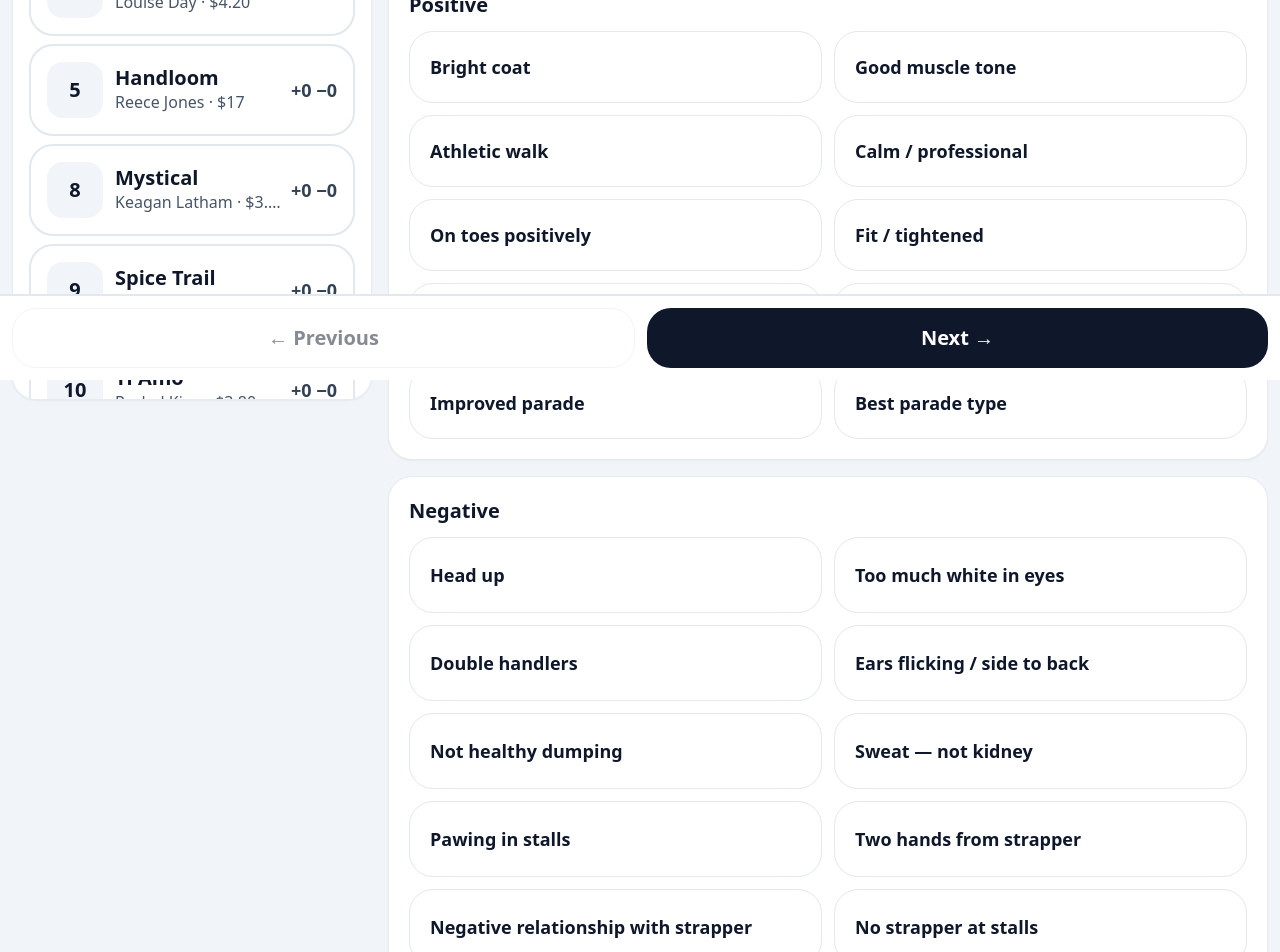
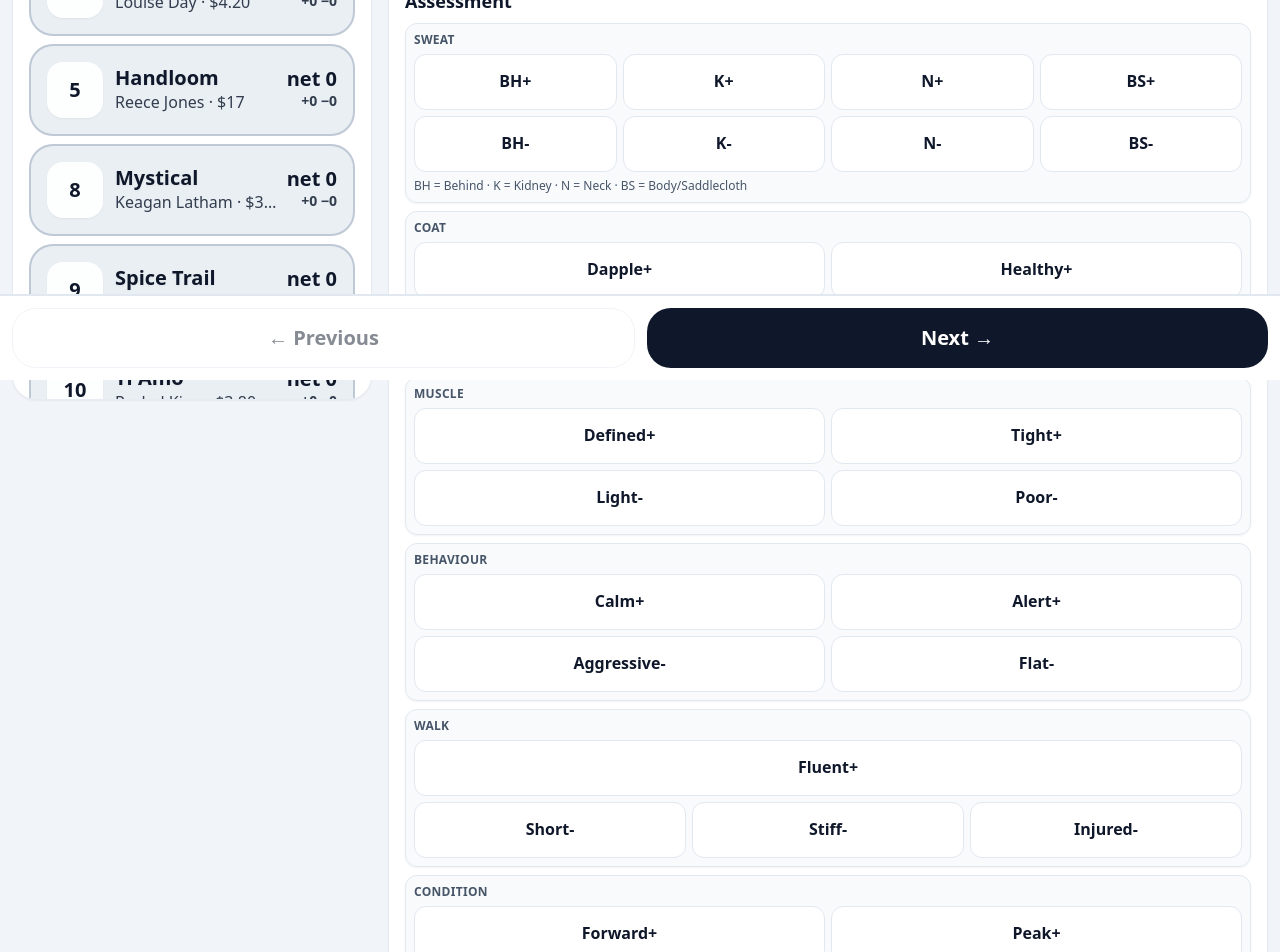
Before and after one commit to ConcilioGH/mounting-yard-pwa, a Next.js app: page / in a window 1280 px wide. Shown: the part 420-1372 px from the top of the page. Built offline with nearby package versions, Linux system fonts and the light colour scheme.

Commit message:
group raceday factors and field colours

```diff
--- a/src/components/mounting-yard-app.tsx
+++ b/src/components/mounting-yard-app.tsx
@@ -4,7 +4,15 @@ import React, { useCallback, useEffect, useMemo, useRef, useState } from "react"
 import { Card, CardContent } from "@/components/ui/card";
 import { Button } from "@/components/ui/button";
 import { Tabs, TabsList, TabsTrigger } from "@/components/ui/tabs";
-import { DEFAULT_RACES, gearLocations, gearTiles, negativeItems, positiveItems } from "@/lib/constants";
+import {
+  DEFAULT_RACES,
+  gearLocations,
+  gearTiles,
+  racedayCompactGroups,
+  SWEAT_LEGEND,
+  SWEAT_NEG_ROW,
+  SWEAT_POS_ROW,
+} from "@/lib/constants";
 import {
   clearAllAssessments,
   loadAllAssessments,
@@ -30,21 +38,37 @@ function totals(a: Assessment | undefined) {
   return { pos, neg, net: pos - neg };
 }
 
-function renderPhysicalValue(loc: number): React.ReactNode {
+function physicalDigitAtLocation(loc: number): React.ReactNode {
   if (loc < 1 || loc > 5) return null;
   const textCls = "text-3xl font-bold leading-none text-red-600 tabular-nums";
   switch (loc) {
     case 1:
-      return <span className={cn("pointer-events-none absolute bottom-1 left-1", textCls)}>{loc}</span>;
+      return (
+        <span key={loc} className={cn("pointer-events-none absolute bottom-1 left-1 z-10", textCls)}>
+          {loc}
+        </span>
+      );
     case 2:
-      return <span className={cn("pointer-events-none absolute top-1 left-1", textCls)}>{loc}</span>;
+      return (
+        <span key={loc} className={cn("pointer-events-none absolute top-1 left-1 z-10", textCls)}>
+          {loc}
+        </span>
+      );
     case 3:
-      return <span className={cn("pointer-events-none absolute top-1 right-1", textCls)}>{loc}</span>;
+      return (
+        <span key={loc} className={cn("pointer-events-none absolute top-1 right-1 z-10", textCls)}>
+          {loc}
+        </span>
+      );
     case 4:
-      return <span className={cn("pointer-events-none absolute bottom-1 right-1", textCls)}>{loc}</span>;
+      return (
+        <span key={loc} className={cn("pointer-events-none absolute bottom-1 right-1 z-10", textCls)}>
+          {loc}
+        </span>
+      );
     case 5:
       return (
-        <span className="pointer-events-none absolute inset-0 flex items-center justify-center">
+        <span key={loc} className="pointer-events-none absolute inset-0 z-[5] flex items-center justify-center">
           <span className={textCls}>{loc}</span>
         </span>
       );
@@ -52,6 +76,33 @@ function renderPhysicalValue(loc: number): React.ReactNode {
       return null;
   }
 }
+
+function renderPhysicalValue(locs: number[] | undefined): React.ReactNode {
+  if (!locs?.length) return null;
+  const uniq = [...new Set(locs.filter((n) => n >= 1 && n <= 5))].sort((a, b) => a - b);
+  if (uniq.length === 0) return null;
+  return <>{uniq.map((loc) => physicalDigitAtLocation(loc))}</>;
+}
+
+/** Net = total_positive − total_negative; soft tints for outdoor readability. */
+function runnerNetBackground(net: number): string {
+  if (net >= 3) return "bg-emerald-300/80";
+  if (net === 2) return "bg-emerald-200/85";
+  if (net === 1) return "bg-emerald-100/90";
+  if (net === 0) return "bg-slate-200/70";
+  if (net === -1) return "bg-orange-100/90";
+  if (net === -2) return "bg-orange-200/85";
+  return "bg-red-200/80";
+}
+
+function formatNet(n: number) {
+  return `${n > 0 ? "+" : ""}${n}`;
+}
+
+const compactFactorBtn =
+  "h-auto min-h-[3.25rem] flex-col gap-0.5 rounded-xl px-1.5 py-1.5 text-center text-[0.95rem] font-bold leading-tight sm:min-h-[3.5rem] sm:px-2 sm:text-base";
+const compactMarksPos = "text-xl font-bold leading-none text-green-700 sm:text-2xl";
+const compactMarksNeg = "text-xl font-bold leading-none text-red-700 sm:text-2xl";
 
 export default function MountingYardApp() {
   const [hydrated, setHydrated] = useState(false);
@@ -104,17 +155,6 @@ export default function MountingYardApp() {
   }, [flushPending]);
 
   useEffect(() => {
-    if (!gearPicker) return;
-    const onPointerDown = (e: PointerEvent) => {
-      const el = gearTilesRef.current;
-      if (el?.contains(e.target as Node)) return;
-      setGearPicker(null);
-    };
-    document.addEventListener("pointerdown", onPointerDown);
-    return () => document.removeEventListener("pointerdown", onPointerDown);
-  }, [gearPicker]);
-
-  useEffect(() => {
     void (async () => {
       try {
         await seedRacesIfEmpty();
@@ -144,15 +184,24 @@ export default function MountingYardApp() {
   const record = key ? data[key] ?? emptyAssessment() : emptyAssessment();
 
   useEffect(() => {
+    setGearPicker(null);
+  }, [raceId, selectedRunner]);
+
+  useEffect(() => {
     if (!key) return;
     const prev = prevKeyRef.current;
     prevKeyRef.current = key;
     keyRef.current = key;
     if (prev && prev !== key) {
-      setGearPicker(null);
       void persistSnapshot();
     }
   }, [key, persistSnapshot]);
+
+  const closePhysicalPickerIfOutside = (e: React.PointerEvent) => {
+    if (!gearPicker) return;
+    if (gearTilesRef.current?.contains(e.target as Node)) return;
+    setGearPicker(null);
+  };
 
   const updateRecord = useCallback(
     (patch: Partial<Assessment>) => {
@@ -181,23 +230,24 @@ export default function MountingYardApp() {
 
   const selectGearLocation = (tile: GearTileCode, location: number) => {
     updateRecord({ gear: applyGearTileSelection(record.gear, tile, location) });
-    setGearPicker(null);
   };
 
   const { pos: totalPositive, neg: totalNegative, net } = totals(record);
 
-  const orderedRunners = race?.runners ?? [];
+  const orderedRunners = useMemo(() => race?.runners ?? [], [race]);
   const runnerIndex = orderedRunners.findIndex((r) => r.no === selectedRunner);
   const canPrev = runnerIndex > 0;
   const canNext = runnerIndex >= 0 && runnerIndex < orderedRunners.length - 1;
 
   const goPrev = useCallback(() => {
     if (!canPrev) return;
+    setGearPicker(null);
     setSelectedRunner(orderedRunners[runnerIndex - 1]!.no);
   }, [canPrev, orderedRunners, runnerIndex]);
 
   const goNext = useCallback(() => {
     if (!canNext) return;
+    setGearPicker(null);
     setSelectedRunner(orderedRunners[runnerIndex + 1]!.no);
   }, [canNext, orderedRunners, runnerIndex]);
 
@@ -274,6 +324,7 @@ export default function MountingYardApp() {
           <Tabs
             value={raceId}
             onValueChange={(v) => {
+              setGearPicker(null);
               const nextRace = races.find((r) => r.id === v) ?? races[0];
               if (!nextRace) return;
               setRaceId(nextRace.id);
@@ -302,35 +353,40 @@ export default function MountingYardApp() {
                   runners.map((r) => {
                     const rkey = makeKey(race.id, r.no);
                     const rec = data[rkey];
-                    const { pos, neg } = totals(rec);
+                    const { pos, neg, net } = totals(rec);
                     const active = selectedRunner === r.no;
+                    const tint = runnerNetBackground(net);
                     return (
                       <button
                         key={r.no}
                         type="button"
-                        onClick={() => setSelectedRunner(r.no)}
-                        className={`w-full rounded-3xl border-2 p-4 text-left transition active:scale-[0.99] ${
-                          active ? "border-slate-900 bg-slate-900 text-white shadow-md" : "border-slate-200 bg-white"
-                        }`}
+                        onClick={() => {
+                          setGearPicker(null);
+                          setSelectedRunner(r.no);
+                        }}
+                        className={cn(
+                          "w-full rounded-3xl border-2 p-4 text-left text-slate-900 transition active:scale-[0.99]",
+                          tint,
+                          active ? "border-slate-900 shadow-lg ring-2 ring-slate-900 ring-offset-2 ring-offset-slate-100" : "border-slate-400/50",
+                        )}
                       >
                         <div className="flex items-center justify-between gap-2">
                           <div className="flex min-w-0 items-center gap-3">
-                            <div
-                              className={`flex h-14 w-14 shrink-0 items-center justify-center rounded-2xl text-xl font-bold ${
-                                active ? "bg-white text-slate-900" : "bg-slate-100 text-slate-900"
-                              }`}
-                            >
+                            <div className="flex h-14 w-14 shrink-0 items-center justify-center rounded-2xl bg-white/90 text-xl font-bold text-slate-900 shadow-sm backdrop-blur-sm">
                               {r.no}
                             </div>
                             <div className="min-w-0">
-                              <div className="truncate text-xl font-bold leading-tight">{r.horse}</div>
-                              <div className={`truncate text-base ${active ? "text-slate-200" : "text-slate-600"}`}>
+                              <div className="truncate text-xl font-bold leading-tight drop-shadow-sm">{r.horse}</div>
+                              <div className="truncate text-base text-slate-800/90">
                                 {r.jockey} · {r.odds}
                               </div>
                             </div>
                           </div>
-                          <div className={`shrink-0 text-lg font-bold tabular-nums ${active ? "text-white" : "text-slate-700"}`}>
+                          <div className="flex shrink-0 flex-col items-end gap-0.5 tabular-nums">
+                            <span className="text-xl font-bold leading-none text-slate-900">net {formatNet(net)}</span>
+                            <span className="text-sm font-semibold text-slate-800/90">
                               +{pos} −{neg}
+                            </span>
                           </div>
                         </div>
                       </button>
@@ -340,7 +396,7 @@ export default function MountingYardApp() {
             </CardContent>
           </Card>
 
-          <div className="space-y-4">
+          <div className="space-y-4" onPointerDown={closePhysicalPickerIfOutside}>
             <Card className="rounded-3xl shadow-sm">
               <CardContent className="space-y-4 p-5">
                 <div>
@@ -357,45 +413,101 @@ export default function MountingYardApp() {
               </CardContent>
             </Card>
 
-            <Card className="rounded-3xl shadow-sm">
-              <CardContent className="space-y-3 p-5">
-                <h3 className="text-xl font-bold">Positive</h3>
-                <div className="grid grid-cols-1 gap-3 sm:grid-cols-2">
-                  {positiveItems.map((item) => (
+            <Card className="rounded-2xl shadow-sm">
+              <CardContent className="space-y-2 p-3 sm:p-4">
+                <h3 className="text-lg font-bold text-slate-900">Assessment</h3>
+                {racedayCompactGroups.map((group) => (
+                  <div
+                    key={group.title}
+                    className="rounded-xl border border-slate-200 bg-slate-50/90 p-2 shadow-sm"
+                  >
+                    <h4 className="mb-1.5 text-[0.7rem] font-bold uppercase tracking-wide text-slate-600 sm:text-xs">
+                      {group.title}
+                    </h4>
+                    {group.kind === "sweat" ? (
+                      <div className="space-y-1.5">
+                        <div className="grid grid-cols-4 gap-1.5">
+                          {SWEAT_POS_ROW.map((key) => (
                             <Button
-                      key={item}
+                              key={key}
                               type="button"
                               variant="outline"
                               size="touch"
-                      onClick={() => tapPositive(item)}
-                      className="h-auto min-h-[4.5rem] justify-between rounded-3xl px-5 py-4 text-left text-lg whitespace-normal"
+                              onClick={() => tapPositive(key)}
+                              className={cn(compactFactorBtn)}
                             >
-                      <span className="pr-2">{item}</span>
-                      <span className="text-3xl font-bold text-green-700">{marks(record.positive[item])}</span>
+                              <span>{key}</span>
+                              <span className={compactMarksPos}>{marks(record.positive[key])}</span>
                             </Button>
                           ))}
                         </div>
-              </CardContent>
-            </Card>
-
-            <Card className="rounded-3xl shadow-sm">
-              <CardContent className="space-y-3 p-5">
-                <h3 className="text-xl font-bold">Negative</h3>
-                <div className="grid grid-cols-1 gap-3 sm:grid-cols-2">
-                  {negativeItems.map((item) => (
+                        <div className="grid grid-cols-4 gap-1.5">
+                          {SWEAT_NEG_ROW.map((key) => (
                             <Button
-                      key={item.label}
+                              key={key}
                               type="button"
                               variant="outline"
                               size="touch"
-                      onClick={() => tapNegative(item)}
-                      className="h-auto min-h-[4.75rem] justify-between rounded-3xl px-5 py-4 text-left text-lg whitespace-normal"
+                              onClick={() => tapNegative({ label: key })}
+                              className={cn(compactFactorBtn)}
                             >
-                      <span className="pr-2">{item.label}</span>
-                      <span className="text-3xl font-bold text-red-700">{marks(record.negative[item.label])}</span>
+                              <span>{key}</span>
+                              <span className={compactMarksNeg}>{marks(record.negative[key])}</span>
                             </Button>
                           ))}
                         </div>
+                        <p className="text-[0.7rem] leading-snug text-slate-600 sm:text-xs">{SWEAT_LEGEND}</p>
+                      </div>
+                    ) : (
+                      <div className="space-y-1.5">
+                        {group.positives.length > 0 && (
+                          <div
+                            className={cn(
+                              "grid gap-1.5",
+                              group.positives.length === 1 ? "grid-cols-1" : "grid-cols-2",
+                            )}
+                          >
+                            {group.positives.map((key) => (
+                              <Button
+                                key={key}
+                                type="button"
+                                variant="outline"
+                                size="touch"
+                                onClick={() => tapPositive(key)}
+                                className={cn(compactFactorBtn)}
+                              >
+                                <span>{key}</span>
+                                <span className={compactMarksPos}>{marks(record.positive[key])}</span>
+                              </Button>
+                            ))}
+                          </div>
+                        )}
+                        {group.negatives.length > 0 && (
+                          <div
+                            className={cn(
+                              "grid gap-1.5",
+                              group.negatives.length >= 3 ? "grid-cols-3" : "grid-cols-2",
+                            )}
+                          >
+                            {group.negatives.map((key) => (
+                              <Button
+                                key={key}
+                                type="button"
+                                variant="outline"
+                                size="touch"
+                                onClick={() => tapNegative({ label: key })}
+                                className={cn(compactFactorBtn)}
+                              >
+                                <span className="break-words">{key}</span>
+                                <span className={compactMarksNeg}>{marks(record.negative[key])}</span>
+                              </Button>
+                            ))}
+                          </div>
+                        )}
+                      </div>
+                    )}
+                  </div>
+                ))}
               </CardContent>
             </Card>
 
@@ -404,20 +516,21 @@ export default function MountingYardApp() {
                 <h3 className="text-xl font-bold">Physical</h3>
                 <div ref={gearTilesRef} className="grid grid-cols-2 gap-4">
                   {gearTiles.map((item) => {
-                    const loc = record.gear[item.code];
+                    const locs = record.gear[item.code];
+                    const hasLocs = (locs?.length ?? 0) > 0;
                     const open = gearPicker === item.code;
                     return (
                       <div key={item.code} className="relative">
                         <Button
                           type="button"
                           size="touch"
-                          variant={loc !== undefined ? "default" : "outline"}
+                          variant={hasLocs ? "default" : "outline"}
                           onClick={() => setGearPicker((p) => (p === item.code ? null : item.code))}
                           className="relative h-auto min-h-[6.25rem] w-full flex-col justify-center gap-2 rounded-3xl py-5 text-lg"
                         >
                           <span className="text-2xl font-bold tracking-tight">{item.code}</span>
                           <span className="text-center text-base leading-snug">{item.label}</span>
-                          {loc !== undefined && renderPhysicalValue(loc)}
+                          {renderPhysicalValue(locs)}
                         </Button>
                         {open && (
                           <div
@@ -430,9 +543,9 @@ export default function MountingYardApp() {
                                 key={num}
                                 type="button"
                                 role="option"
-                                aria-selected={loc === num}
+                                aria-selected={locs?.includes(num) ?? false}
                                 className={`flex w-full items-center gap-3 rounded-xl px-4 py-3 text-left text-lg font-semibold transition hover:bg-slate-100 active:bg-slate-200 ${
-                                  loc === num ? "bg-slate-100" : ""
+                                  locs?.includes(num) ? "bg-slate-100" : ""
                                 }`}
                                 onClick={(e) => {
                                   e.stopPropagation();
--- a/src/lib/constants.ts
+++ b/src/lib/constants.ts
@@ -28,46 +28,48 @@ export const DEFAULT_RACES: Race[] = [
   },
 ];
 
-export const positiveItems = [
-  "Bright coat",
-  "Good muscle tone",
-  "Athletic walk",
-  "Calm / professional",
-  "On toes positively",
-  "Fit / tightened",
-  "Strong hindquarter",
-  "Focused",
-  "Improved parade",
-  "Best parade type",
-] as const;
+export const SWEAT_POS_ROW = ["BH+", "K+", "N+", "BS+"] as const;
+export const SWEAT_NEG_ROW = ["BH-", "K-", "N-", "BS-"] as const;
 
-export const negativeItems: { label: string; severity: string }[] = [
-  { label: "Head up", severity: "minor" },
-  { label: "Too much white in eyes", severity: "minor" },
-  { label: "Double handlers", severity: "minor" },
-  { label: "Ears flicking / side to back", severity: "minor" },
-  { label: "Not healthy dumping", severity: "minor" },
-  { label: "Sweat — not kidney", severity: "minor" },
-  { label: "Pawing in stalls", severity: "minor" },
-  { label: "Two hands from strapper", severity: "minor" },
-  { label: "Negative relationship with strapper", severity: "medium" },
-  { label: "No strapper at stalls", severity: "medium" },
-  { label: "Neck twisted / arched / resenting bit", severity: "medium" },
-  { label: "Sexual displays / tail / urinating", severity: "medium" },
-  { label: "Sweat — kidney", severity: "medium" },
-  { label: "Canon bandages", severity: "medium" },
-  { label: "Stops walking / resists", severity: "medium" },
-  { label: "Won't go to gates cleanly", severity: "medium/major" },
-  { label: "Gaping", severity: "medium/major" },
-  { label: "Fast gait", severity: "medium/major" },
-  { label: "Major sweat / kidney", severity: "medium/major" },
-  { label: "Kicking in stalls", severity: "medium/major" },
-  { label: "Circling in yard", severity: "medium/major" },
-  { label: "Bucking", severity: "medium/major" },
-  { label: "Slow gait", severity: "major" },
-  { label: "Weaving in stalls", severity: "major" },
-  { label: "Late into yard", severity: "major" },
-  { label: "Other bandages", severity: "major" },
+export const SWEAT_LEGEND = "BH = Behind · K = Kidney · N = Neck · BS = Body/Saddlecloth";
+
+/** Compact raceday scan layout: short keys = JSON keys in positive/negative. */
+export type RacedayCompactGroup =
+  | { kind: "sweat"; title: "SWEAT" }
+  | { kind: "rows"; title: string; positives: readonly string[]; negatives: readonly string[] };
+
+export const racedayCompactGroups: RacedayCompactGroup[] = [
+  { kind: "sweat", title: "SWEAT" },
+  {
+    kind: "rows",
+    title: "COAT",
+    positives: ["Dapple+", "Healthy+"],
+    negatives: ["Dull-", "Dry-"],
+  },
+  {
+    kind: "rows",
+    title: "MUSCLE",
+    positives: ["Defined+", "Tight+"],
+    negatives: ["Light-", "Poor-"],
+  },
+  {
+    kind: "rows",
+    title: "BEHAVIOUR",
+    positives: ["Calm+", "Alert+"],
+    negatives: ["Aggressive-", "Flat-"],
+  },
+  {
+    kind: "rows",
+    title: "WALK",
+    positives: ["Fluent+"],
+    negatives: ["Short-", "Stiff-", "Injured-"],
+  },
+  {
+    kind: "rows",
+    title: "CONDITION",
+    positives: ["Forward+", "Peak+"],
+    negatives: ["Heavy/Fat-", "Tucked up-"],
+  },
 ];
 
 export const gearTiles: { code: "FT" | "B" | "CB" | "INJ"; label: string }[] = [
--- a/src/lib/gear.ts
+++ b/src/lib/gear.ts
@@ -3,24 +3,34 @@ import type { GearState } from "./types";
 export type GearTileCode = keyof GearState;
 
 export function applyGearTileSelection(current: GearState, tile: GearTileCode, location: number): GearState {
-  const cur = current[tile];
-  if (cur === location) {
-    const next = { ...current };
+  if (location < 1 || location > 5) return current;
+  const prev = current[tile] ?? [];
+  const set = new Set(prev);
+  if (set.has(location)) {
+    set.delete(location);
+  } else {
+    set.add(location);
+  }
+  const nextArr = [...set].sort((a, b) => a - b);
+  const next: GearState = { ...current };
+  if (nextArr.length === 0) {
     delete next[tile];
-    return next;
+  } else {
+    next[tile] = nextArr;
   }
-
-  if (tile === "INJ") {
-    return { ...current, INJ: location };
-  }
-
-  const next: GearState = {};
-  if (current.INJ !== undefined) next.INJ = current.INJ;
-  next[tile] = location;
   return next;
 }
 
-/** Migrate legacy stored shapes to `{ FT?, B?, CB?, INJ? }` with location 1–5. */
+function normalizeGearKeyArray(v: unknown): number[] | undefined {
+  if (!Array.isArray(v)) return undefined;
+  const nums = v
+    .map((x) => (typeof x === "number" && Number.isFinite(x) ? Math.floor(x) : NaN))
+    .filter((n) => n >= 1 && n <= 5);
+  const uniq = [...new Set(nums)].sort((a, b) => a - b);
+  return uniq.length ? uniq : undefined;
+}
+
+/** Migrate legacy single-number values and coerce stored JSON to `number[]` per key. */
 export function normalizeGearFromStorage(raw: unknown): GearState {
   if (!raw || typeof raw !== "object") return {};
   const o = raw as Record<string, unknown>;
@@ -29,8 +39,11 @@ export function normalizeGearFromStorage(raw: unknown): GearState {
     const v = o[key];
     if (typeof v === "number" && Number.isFinite(v)) {
       const n = Math.floor(v);
-      if (n >= 1 && n <= 5) out[key] = n;
+      if (n >= 1 && n <= 5) out[key] = [n];
+      continue;
     }
+    const arr = normalizeGearKeyArray(v);
+    if (arr?.length) out[key] = arr;
   }
   return out;
 }
```
Also changed, not shown: src/lib/types.ts (+4 -4 lines). Lines whose indentation alone changed are shown as unchanged.
